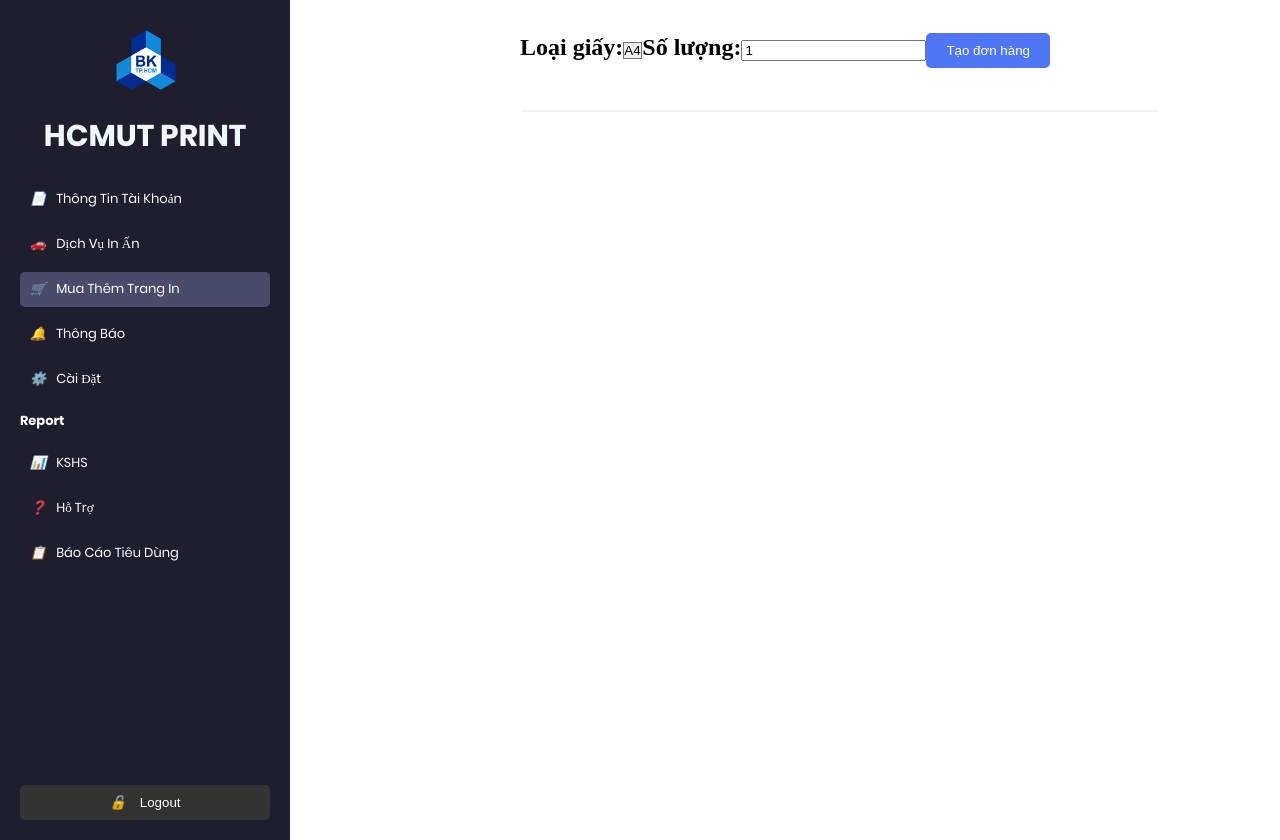
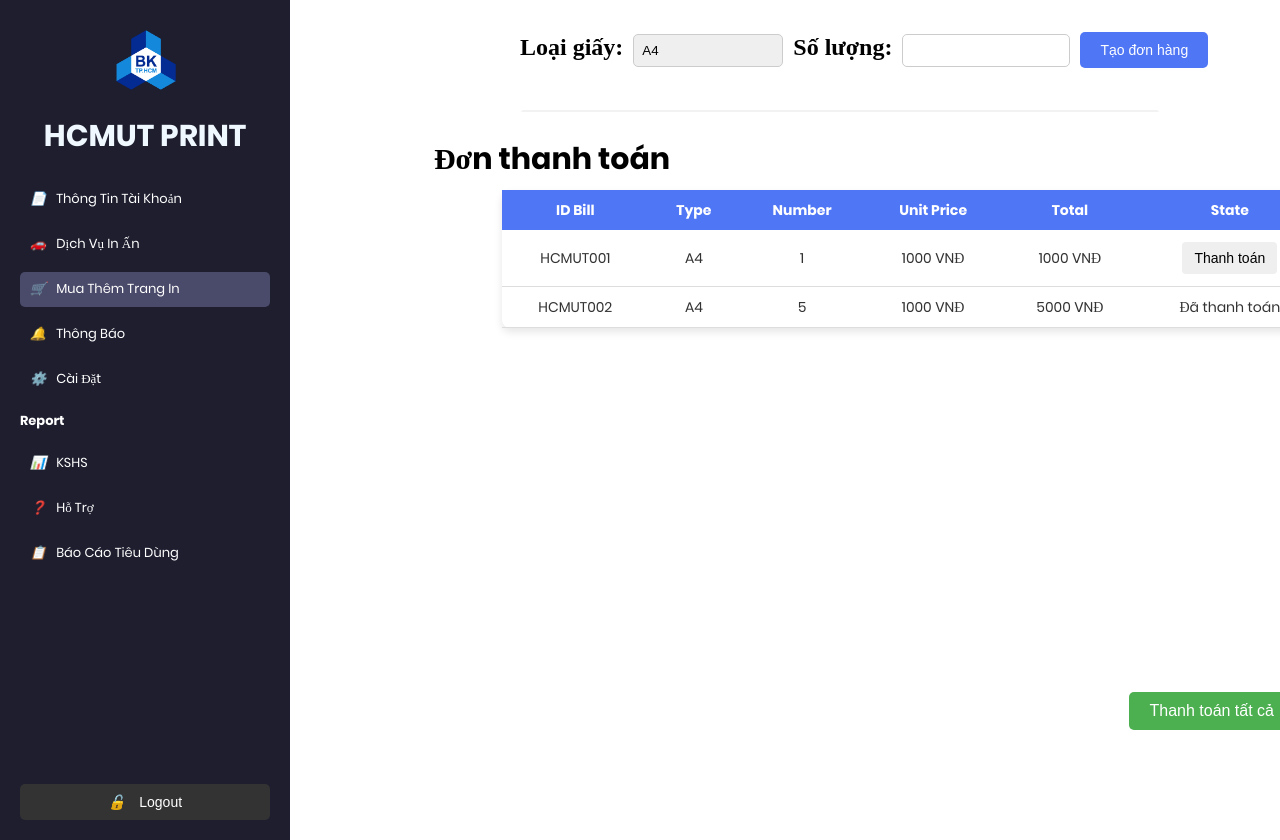
Before and after one commit to thyenbvck/HCMUT_SSPS, a React (Create React App) app in the folder hcmut_ssps/: page /buy-pages in a window 1280 px wide. Shown: the top 840 px of the page. Built offline with nearby package versions, Linux system fonts and the light colour scheme.

Commit message:
css pageSelection

```diff
--- a/hcmut_ssps/src/App.js
+++ b/hcmut_ssps/src/App.js
@@ -4,7 +4,7 @@ import PrintPage from "./Page/PrintPage/printPage"
 import PrintSelection from "./Page/PrintSelection/PrintSelection"
 import Info from "./Page/Info/info.jsx"
 import BuyPage from "./Page/buyPage/buyPage"
-
+import ThanhToan from "./Page/buyPage/ThanhToan"
 import { BrowserRouter as Router, Route, Routes, useLocation  } from "react-router-dom";
 // import accountInfo from "./Page/Info/Info";
 // import onlinePayment from "./Page/onlinePayment";
@@ -21,6 +21,7 @@ function App() {
           <Route path="/" element={<Login />} />
           <Route path="/print-services" element={<PrintPage />} />
           <Route path="/buy-pages" element={<BuyPage/>} />
+          <Route path="/thanh-toan" element={<ThanhToan/>} />
           {/* Thêm các Route khác nếu cần */}
           <Route path="/print-selection" element={<PrintSelection/>}  />
           <Route path="/account-info" element={<Info />} />
--- a/hcmut_ssps/src/Page/buyPage/Filter.jsx
+++ b/hcmut_ssps/src/Page/buyPage/Filter.jsx
@@ -1,16 +1,14 @@
 import React from 'react';
+
 function Filter(props) {
     const handleLoaiChange = (event) => {
-        props.onLoaiChange(event.target.value);
+        props.onLoaiChange && props.onLoaiChange(event.target.value);
     };
 
-    const handleNhaCungCapChange = (event) => {
-        props.onNhaCungCapChange(event.target.value);
+    const handleSetQuantity = (event) => {
+        props.onQuantity && props.onQuantity(event.target.value);
     };
 
-    const handleSapXepChange = (event) => {
-        props.onSapXepChange(event.target.value);
-    };
     return (
         <span className="filter">
             <label htmlFor="loai">Loại giấy:</label>
@@ -19,6 +17,9 @@ function Filter(props) {
                 <option value="A3">A3</option>
                 <option value="A2">A2</option>
             </select>
+
+            <label htmlFor="quantity">Số lượng:</label>
+            <input id="quantity" onChange={handleSetQuantity} />
         </span>
     );
 }
--- /dev/null
+++ b/hcmut_ssps/src/Page/buyPage/ThanhToan.jsx
@@ -0,0 +1,67 @@
+import React from 'react';
+import Sidebar from "../../components/Sidebar";
+
+function ThanhToan() {
+    return (
+        <div className="thanh-toan">
+            <Sidebar />
+
+            <div className="main-content">
+                <h2>Thanh toán</h2>
+
+                <div className="payment-methods">
+                    <h3>Phương thức thanh toán</h3>
+                    <div className="method">
+                        <input type="radio" id="bank-transfer" name="payment" defaultChecked />
+                        <label htmlFor="bank-transfer">Chuyển khoản ngân hàng</label>
+                    </div>
+                    <div className="method">
+                        <input type="radio" id="atm-card" name="payment" />
+                        <label htmlFor="atm-card">Thẻ ATM/Thẻ nội địa</label>
+                    </div>
+                    <div className="method">
+                        <input type="radio" id="vi-momo" name="payment" />
+                        <label htmlFor="vi-momo">Ví momo</label>
+                    </div>
+                    <div className="method">
+                        <input type="radio" id="bk-pay" name="payment" />
+                        <label htmlFor="bk-pay">BK Pay</label>
+                    </div>
+                </div>
+
+                <div className="transfer-info">
+                    <h3>Thông tin chuyển khoản</h3>
+                    <div className="bank-logo">
+                        {/* Thay thế bằng hình ảnh logo ngân hàng */}
+                        <img src="/path/to/tpbank-logo.png" alt="TP Bank Logo" />
+                        <p>TP Bank - Ngân hàng Tiên Phong</p>
+                        <p>Hoàng Mạnh Đức</p>
+                    </div>
+                    <div className="account-details">
+                        <p>Số tài khoản:</p>
+                        <p className="account-number">098765432111</p>
+                        <button className="copy-button">Sao chép</button>
+                    </div>
+                    <div className="transfer-content">
+                        <p>Nội dung chuyển khoản:</p>
+                        <p className="transfer-code">BKPayPrint001</p>
+                        <button className="copy-button">Sao chép</button>
+                    </div>
+                    <div className="amount">
+                        <p>Số tiền chuyển khoản:</p>
+                        <p className="amount-value">69.000 VNĐ</p>
+                    </div>
+                    <p className="note">
+                        Hỗ trợ quét mã QR Code từ các app ngân hàng, momo, ZaloPay
+                    </p>
+                    <div className="qr-code">
+                        <img src="/path/to/qr-code.png" alt="QR Code" />
+                        <p>QR Code</p>
+                    </div>
+                </div>
+            </div>
+        </div>
+    );
+}
+
+export default ThanhToan;
--- a/hcmut_ssps/src/Page/buyPage/buyPage.jsx
+++ b/hcmut_ssps/src/Page/buyPage/buyPage.jsx
@@ -2,18 +2,29 @@
 import React, { useState, useRef } from 'react';
 import './design.css';
 import Sidebar from "../../components/Sidebar";
-import { Helmet } from 'react-helmet';
 import { useNavigate } from 'react-router-dom';
 import Filter from './Filter';
 import dividerImage from "../Info/images/divider774-701.svg";
+import ThanhToan from "./ThanhToan";
 const BuyPage = () => {
     const [paperType, setPaperType] = useState('A4');
     const [quantity, setQuantity] = useState(1);
+
     const [orders, setOrders] = useState([
         { id: 'HCMUT001', paperType: 'A4', pages: 1, price: 1000, status: 'pending' },
         { id: 'HCMUT002', paperType: 'A4', pages: 5, price: 1000, status: 'paid' },
     ]);
 
+    const handleLoaiChange = (newLoaiGiay) => {
+        setPaperType(newLoaiGiay);
+        console.log("Loại giấy mới:", newLoaiGiay);
+    };
+
+    const handleQuantityChange = (newQuantity) => {
+        // Chuyển đổi giá trị sang số trước khi cập nhật state
+        setQuantity(parseInt(newQuantity, 10) || 0);
+        console.log("Số lượng mới:", newQuantity);
+    };
     const navigate = useNavigate();
 
     const handleCreateOrder = () => {
@@ -35,26 +46,27 @@ const BuyPage = () => {
         setOrders(orders.map(order =>
             order.id === orderId ? { ...order, status: 'paid' } : order
         ));
+        navigate('/thanh-toan'); // Chuyển hướng sau khi thanh toán đơn hàng
     };
 
     const handlePayAll = () => {
         setOrders(orders.map(order => ({ ...order, status: 'paid' })));
+        navigate('/thanh-toan'); // Chuyển hướng sau khi thanh toán tất cả
     };
-
     return (
         <div className="buy-page">
-            <Sidebar />
+            <Sidebar/>
             <div className="Title-container">
                 <div className="Title">
                     <div className="info-pageheader">
-                        <span className="info-text">
-                            <Filter/>
-
-                            <label htmlFor="quantity">Số lượng:</label>
-                            <input type="number" id="quantity" min="1" value={quantity} onChange={e => setQuantity(parseInt(e.target.value) || 1)}/>
+                        <strong className="info-text">
+                            <Filter
+                                onLoaiChange={handleLoaiChange}
+                                onQuantity={handleQuantityChange}
+                            />
 
                             <button onClick={handleCreateOrder} className="create-order-button">Tạo đơn hàng</button>
-                        </span>
+                        </strong>
                         <img
                             src={dividerImage}
                             alt="Divider774"
@@ -62,49 +74,46 @@ const BuyPage = () => {
                         />
 
                     </div>
-                    {/*<div className="form-field">*/}
-                    {/*    <label htmlFor="quantity">Số lượng:</label>*/}
-                    {/*    <input type="number" id="quantity" min="1" value={quantity} onChange={e => setQuantity(parseInt(e.target.value) || 1)} />*/}
-                    {/*</div>*/}
 
-                    {/*<button onClick={handleCreateOrder} className="create-order-button">Tạo đơn hàng</button>*/}
                 </div>
             </div>
+            <div className="table-container">
+                <div className="table-header">Đơn thanh toán</div>
+                {/* Phần tiêu đề */}
 
-                {/*<div className="table-container">*/}
-                {/*    <h2>Đơn thanh toán</h2>*/}
-                {/*    <table>*/}
-                {/*        <thead>*/}
-                {/*        <tr>*/}
-                {/*            <th>ID Bill</th>*/}
-                {/*            <th>Type</th>*/}
-                {/*            <th>Number</th>*/}
-                {/*            <th>Unit Price</th>*/}
-                {/*            <th>Total</th>*/}
-                {/*            <th>State</th>*/}
-                {/*        </tr>*/}
-                {/*        </thead>*/}
-                {/*        <tbody>*/}
-                {/*        {orders.map(order => (*/}
-                {/*            <tr key={order.id}>*/}
-                {/*                <td>{order.id}</td>*/}
-                {/*                <td>{order.paperType}</td>*/}
-                {/*                <td>{order.pages}</td>*/}
-                {/*                <td>{order.price} VNĐ</td>*/}
-                {/*                <td>{order.price * order.pages} VNĐ</td>*/}
-                {/*                <td>*/}
-                {/*                    {order.status === 'pending' ? (*/}
-                {/*                        <button onClick={() => handlePay(order.id)}>Thanh toán</button>*/}
-                {/*                    ) : (*/}
-                {/*                        <span>Đã thanh toán</span>*/}
-                {/*                    )}*/}
-                {/*                </td>*/}
-                {/*            </tr>*/}
-                {/*        ))}*/}
-                {/*        </tbody>*/}
-                {/*    </table>*/}
-                {/*    <button onClick={handlePayAll} className="pay-all-button">Thanh toán tất cả</button>*/}
-                {/*</div>*/}
+                <table> {/* Bảng dữ liệu */}
+                    <thead>
+                    <tr>
+                        <th>ID Bill</th>
+                        <th>Type</th>
+                        <th>Number</th>
+                        <th>Unit Price</th>
+                        <th>Total</th>
+                        <th>State</th>
+                    </tr>
+                    </thead>
+                    <tbody>
+                    {orders.map(order => (
+                        <tr key={order.id}>
+                            <td>{order.id}</td>
+                            <td>{order.paperType}</td>
+                            <td>{order.pages}</td>
+                            <td>{order.price} VNĐ</td>
+                            <td>{order.price * order.pages} VNĐ</td>
+                            <td>
+                                {order.status === 'pending' ? (
+                                    <button onClick={() => handlePay(order.id)}>Thanh toán</button>
+                                ) : (
+                                    <span>Đã thanh toán</span>
+                                )}
+                            </td>
+                        </tr>
+                    ))}
+                    </tbody>
+                </table>
+                <button onClick={handlePayAll} className="pay-all-button">Thanh toán tất cả</button>
+            </div>
+
 
         </div>
     );
--- a/hcmut_ssps/src/Page/buyPage/design.css
+++ b/hcmut_ssps/src/Page/buyPage/design.css
@@ -24,7 +24,7 @@
     height: auto;
     display: flex;
     position: absolute;
-    align-items: flex-start;
+    align-items: center;
     flex-shrink: 0;
     background-color: rgba(255, 255, 255, 1);
 }
@@ -44,13 +44,55 @@
 
 
 
+.filter {
+    align-items: center;
+    flex-wrap: wrap;
+}
+
+.filter label {
+    align-items: center;
+    margin-right: 10px;
+}
+
+.filter select {
+    width: 150px;
+    padding: 8px;
+    border: 1px solid #ccc;
+    border-radius: 5px;
+    margin-right: 10px;
+    margin-bottom: 0px;
+}
+.filter input {
+    width: 150px;
+    padding: 8px;
+    border: 1px solid #ccc;
+    border-radius: 5px;
+    margin-right: 10px;
+    margin-bottom: 0px;
+}
 
 
 
 
 
+.table-header {
+    top: -60px;
+    left: -380px;
+    width: 100%;
+    height: auto;
+    display: flex;
+    position: absolute;
+    align-items: flex-start;
+    justify-content: center;
+    font-size: 30px;
+    font-weight: bold;
+    margin: 0 auto;
+    color: Black;
+    padding: 12px 20px;
+    border-radius: 8px 8px 0 0;
+    text-align: center;
 
-
+}
 
 
 
@@ -69,7 +111,8 @@
 .form-container {
     display: flex;
     gap: 20px;
-    margin-bottom: 20px;
+    width: 100%;
+    height: 100vh;
 }
 
 .form-field {
@@ -90,39 +133,86 @@
     cursor: pointer;
 }
 
+/* Đặt bảng ở giữa */
 .table-container {
-    overflow-x: auto; /* Cho phép cuộn ngang nếu bảng quá rộng */
+    top: 190px;
+    left: 400px;
+    width: 100%;
+    height: auto;
+    display: flex;
+    position: absolute;
+    align-items:flex-start;
+    flex-shrink: 0;
+    justify-content: center;
+    width: 80%;
+    height: 70vh;
 }
 
+/* Kiểu dáng bảng */
 table {
-    width: 100%;
+    width: 80%;
     border-collapse: collapse;
+    background-color: #ffffff;
+    box-shadow: 0px 4px 8px rgba(0, 0, 0, 0.1);
+    border-radius: 8px;
 }
 
 th, td {
-    border: 1px solid black;
-    padding: 8px;
-    text-align: left;
+    padding: 12px 15px;
+    text-align: center;
+    font-size: 14px;
+}
+
+th {
+    background-color: #4f76f5;
+    color: white;
+    font-weight: bold;
+}
+
+td {
+    color: #333;
+    border-bottom: 1px solid #ddd;
 }
 
 .pay-all-button {
-    background-color: #4CAF50; /* Màu xanh lá */
+    background-color: #4CAF50;
+    position: absolute;
+    bottom: 20px;
+    right: 130px;
     color: white;
     padding: 10px 20px;
     border: none;
     border-radius: 5px;
     cursor: pointer;
-    margin-top: 10px;
+    margin-top: 20px;
+    font-size: 16px;
+    transition: background-color 0.2s ease-in-out;
+}
+
+.pay-all-button:hover {
+    background-color: #45a049;
+}
+
+button {
+    padding: 8px 12px;
+    border: none;
+    border-radius: 4px;
+    cursor: pointer;
+    font-size: 14px;
+}
+
+button:hover {
+    opacity: 0.8;
+}
+
+button:disabled {
+    background-color: #ccc;
+    cursor: not-allowed;
 }
 
 
 
 
-.info-pageheader {
-    display: flex;
-    align-items: center; /* Căn giữa theo chiều dọc */
-    gap: 10px; /* Khoảng cách giữa text và divider */
-}
 
 .info-text {
     color: rgba(0, 0, 0, 1);
@@ -134,3 +224,43 @@ th, td {
     width: 100%; /* Chiều rộng của divider */
     height: 2px; /* Chiều cao của divider */
 }
+
+
+
+
+.thanh-toan {
+    display: flex;
+}
+
+.main-content {
+    margin-left: 20px; /* Khoảng cách giữa Sidebar và nội dung chính */
+}
+
+.payment-methods .method {
+    margin-bottom: 10px;
+}
+
+.transfer-info {
+    margin-top: 20px;
+}
+
+.bank-logo img {
+    width: 50px; /* Điều chỉnh kích thước logo ngân hàng */
+    height: auto;
+}
+
+.account-details,
+.transfer-content {
+    display: flex;
+    align-items: center;
+    margin-bottom: 10px;
+}
+
+.copy-button {
+    margin-left: 10px;
+}
+
+.qr-code img {
+    width: 100px; /* Điều chỉnh kích thước QR code */
+    height: auto;
+}
```
